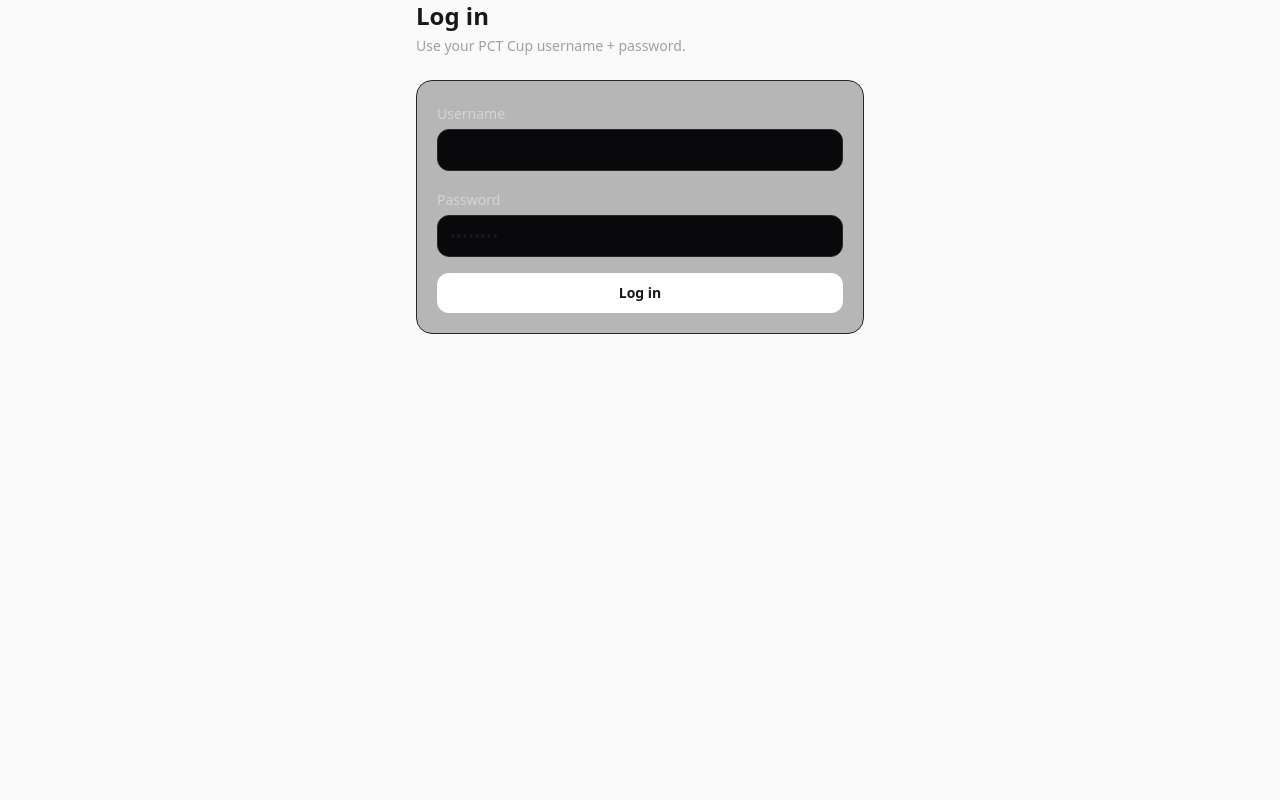
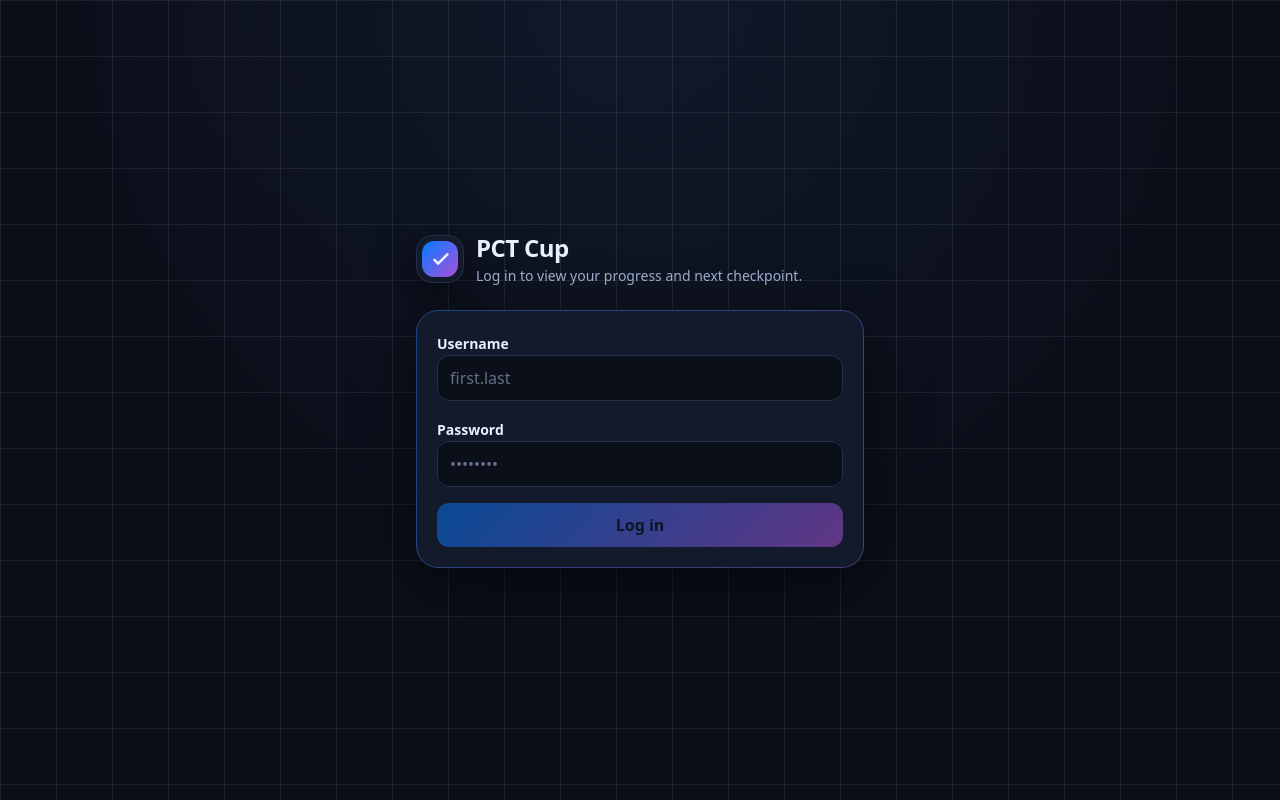
Before and after one commit to maytakahashi/pct-cup, a React app in the folder frontend/: page /login in a window 1280 px wide. Built offline with nearby package versions, Linux system fonts and the light colour scheme; no server answers; the HTML template or start-up script is replaced by a standard one.

Commit message:
login & requirements seed

```diff
--- a/frontend/src/Login.jsx
+++ b/frontend/src/Login.jsx
@@ -1,68 +1,172 @@
-import { useState } from "react";
+import { useMemo, useState } from "react";
+import { useNavigate } from "react-router-dom";
 import { api } from "./api";
-import { useNavigate } from "react-router-dom";
+
+function GradientOrb({ className = "" }) {
+  return (
+    <div
+      className={[
+        "pointer-events-none absolute rounded-full blur-3xl opacity-60",
+        className,
+      ].join(" ")}
+      style={{
+        background:
+          "linear-gradient(135deg, rgba(0,122,255,0.75), rgba(175,82,222,0.75))",
+      }}
+    />
+  );
+}
+
+function CheckIcon() {
+  return (
+    <svg width="22" height="22" viewBox="0 0 24 24" aria-hidden="true">
+      <path
+        d="M20 7L10 17l-4-4"
+        fill="none"
+        stroke="#EAF0FF"
+        strokeWidth="2.8"
+        strokeLinecap="round"
+        strokeLinejoin="round"
+      />
+    </svg>
+  );
+}
 
 export default function Login() {
   const nav = useNavigate();
   const [username, setUsername] = useState("");
-  const [password, setPassword] = useState("password");
+  const [password, setPassword] = useState("");
+  const [busy, setBusy] = useState(false);
   const [error, setError] = useState(null);
-  const [busy, setBusy] = useState(false);
+
+  const canSubmit = useMemo(() => {
+    return username.trim().length > 0 && password.length > 0 && !busy;
+  }, [username, password, busy]);
 
   async function onSubmit(e) {
     e.preventDefault();
     setError(null);
     setBusy(true);
     try {
-      await api.post("/auth/login", { username, password });
+      await api.post("/auth/login", { username: username.trim(), password });
       nav("/dashboard");
     } catch (err) {
-      setError(err?.response?.data?.error ?? "Login failed");
+      const msg =
+        err?.response?.status === 401
+          ? "Invalid username or password."
+          : err?.response?.data?.error ||
+            "Login failed (network or server error).";
+      setError(msg);
     } finally {
       setBusy(false);
     }
   }
 
   return (
-    <div className="mx-auto max-w-md">
-      <h1 className="text-2xl font-semibold">Log in</h1>
-      <p className="mt-1 text-sm text-zinc-400">Use your PCT Cup username + password.</p>
+    <div className="relative min-h-screen overflow-hidden bg-[#0B0F1A] text-[#EAF0FF]">
+      {/* background */}
+      <GradientOrb className="left-[-120px] top-[-180px] h-[420px] w-[420px]" />
+      <GradientOrb className="right-[-160px] bottom-[-200px] h-[520px] w-[520px] opacity-40" />
+      <div className="absolute inset-0 bg-[radial-gradient(circle_at_top,rgba(18,26,43,0.85),rgba(11,15,26,1)_55%)]" />
+      <div className="absolute inset-0 opacity-[0.08] [background-image:linear-gradient(to_right,#EAF0FF_1px,transparent_1px),linear-gradient(to_bottom,#EAF0FF_1px,transparent_1px)] [background-size:56px_56px]" />
 
-      <form onSubmit={onSubmit} className="mt-6 space-y-4 rounded-2xl border border-zinc-800 bg-zinc-900/30 p-5">
-        <div>
-          <label className="text-sm text-zinc-300">Username</label>
-          <input
-            className="mt-1 w-full rounded-xl border border-zinc-800 bg-zinc-950 px-3 py-2 outline-none focus:ring-2 focus:ring-zinc-600"
-            value={username}
-            onChange={(e) => setUsername(e.target.value)}
-            autoCapitalize="none"
-            autoCorrect="off"
-          />
+      <div className="relative mx-auto flex min-h-screen w-full max-w-6xl items-center justify-center px-4 py-12">
+        <div className="w-full max-w-md">
+          {/* header */}
+          <div className="mb-6">
+            <div className="flex items-center gap-3">
+              <div className="grid h-12 w-12 place-items-center rounded-2xl border border-[#23304D] bg-[#121A2B] shadow-[0_14px_40px_rgba(0,0,0,0.50)]">
+                <div
+                  className="grid h-9 w-9 place-items-center rounded-xl"
+                  style={{
+                    background:
+                      "linear-gradient(135deg, #007AFF 0%, #AF52DE 100%)",
+                  }}
+                >
+                  <CheckIcon />
+                </div>
               </div>
 
               <div>
-          <label className="text-sm text-zinc-300">Password</label>
-          <input
-            className="mt-1 w-full rounded-xl border border-zinc-800 bg-zinc-950 px-3 py-2 outline-none focus:ring-2 focus:ring-zinc-600"
-            type="password"
-            value={password}
-            onChange={(e) => setPassword(e.target.value)}
-          />
+                <h1 className="text-2xl font-extrabold tracking-tight">
+                  PCT Cup
+                </h1>
+                <p className="mt-0.5 text-sm text-[#9FB0D0]">
+                  Log in to view your progress and next checkpoint.
+                </p>
+              </div>
+            </div>
           </div>
 
+          {/* card */}
+          <div className="relative rounded-[22px] border border-[#23304D] bg-[#121A2B] p-5 shadow-[0_18px_60px_rgba(0,0,0,0.55)]">
+            {/* gradient glow stroke */}
+            <div
+              className="pointer-events-none absolute -inset-px rounded-[22px] opacity-60"
+              style={{
+                background:
+                  "linear-gradient(135deg, rgba(0,122,255,0.55), rgba(175,82,222,0.55))",
+                mask: "linear-gradient(#000 0 0) content-box, linear-gradient(#000 0 0)",
+                WebkitMask:
+                  "linear-gradient(#000 0 0) content-box, linear-gradient(#000 0 0)",
+                padding: "1px",
+                WebkitMaskComposite: "xor",
+                maskComposite: "exclude",
+              }}
+            />
+
+            <form onSubmit={onSubmit} className="space-y-4">
               {error && (
-          <div className="rounded-xl border border-red-900/60 bg-red-950/40 px-3 py-2 text-sm text-red-200">
+                <div className="rounded-xl border border-red-500/30 bg-red-500/10 px-3 py-2 text-sm text-red-100">
                   {error}
                 </div>
               )}
 
+              <div className="space-y-1.5">
+                <label className="text-sm font-semibold text-[#EAF0FF]">
+                  Username
+                </label>
+                <input
+                  value={username}
+                  onChange={(e) => setUsername(e.target.value)}
+                  autoComplete="username"
+                  placeholder="first.last"
+                  className="w-full rounded-xl border border-[#23304D] bg-[#0B0F1A] px-3 py-2.5 text-[#EAF0FF] placeholder:text-[#9FB0D0]/60 outline-none transition focus:border-transparent focus:ring-2 focus:ring-[#007AFF]/60"
+                />
+              </div>
+
+              <div className="space-y-1.5">
+                <label className="text-sm font-semibold text-[#EAF0FF]">
+                  Password
+                </label>
+                <input
+                  value={password}
+                  onChange={(e) => setPassword(e.target.value)}
+                  type="password"
+                  autoComplete="current-password"
+                  placeholder="••••••••"
+                  className="w-full rounded-xl border border-[#23304D] bg-[#0B0F1A] px-3 py-2.5 text-[#EAF0FF] placeholder:text-[#9FB0D0]/60 outline-none transition focus:border-transparent focus:ring-2 focus:ring-[#AF52DE]/60"
+                />
+              </div>
+
               <button
-          disabled={busy}
-          className="w-full rounded-xl bg-white px-4 py-2.5 text-sm font-semibold text-zinc-900 hover:bg-zinc-200 disabled:opacity-50"
+                type="submit"
+                disabled={!canSubmit}
+                className="group relative w-full overflow-hidden rounded-xl px-4 py-2.5 font-semibold text-[#0B0F1A] disabled:cursor-not-allowed disabled:opacity-50"
+                style={{
+                  background:
+                    "linear-gradient(135deg, #007AFF 0%, #AF52DE 100%)",
+                }}
               >
-          {busy ? "Logging in..." : "Log in"}
+                <span className="relative z-10">
+                  {busy ? "Logging in…" : "Log in"}
+                </span>
+                <span className="absolute inset-0 opacity-0 transition group-hover:opacity-20 bg-white" />
               </button>
             </form>
           </div>
+        </div>
+      </div>
+    </div>
   );
 }
```
Also changed, not shown: 1 other file (tests, documents, lock files or other folders). Lines whose indentation alone changed are shown as unchanged.
